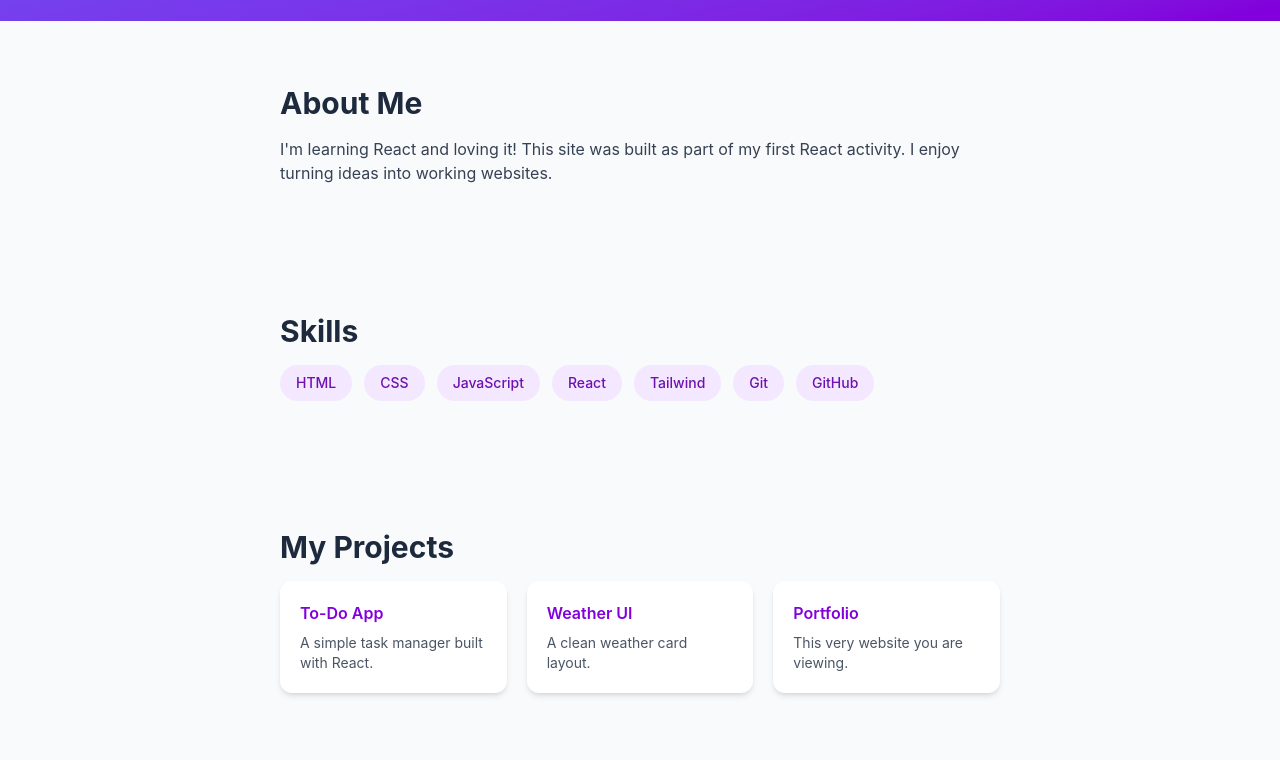
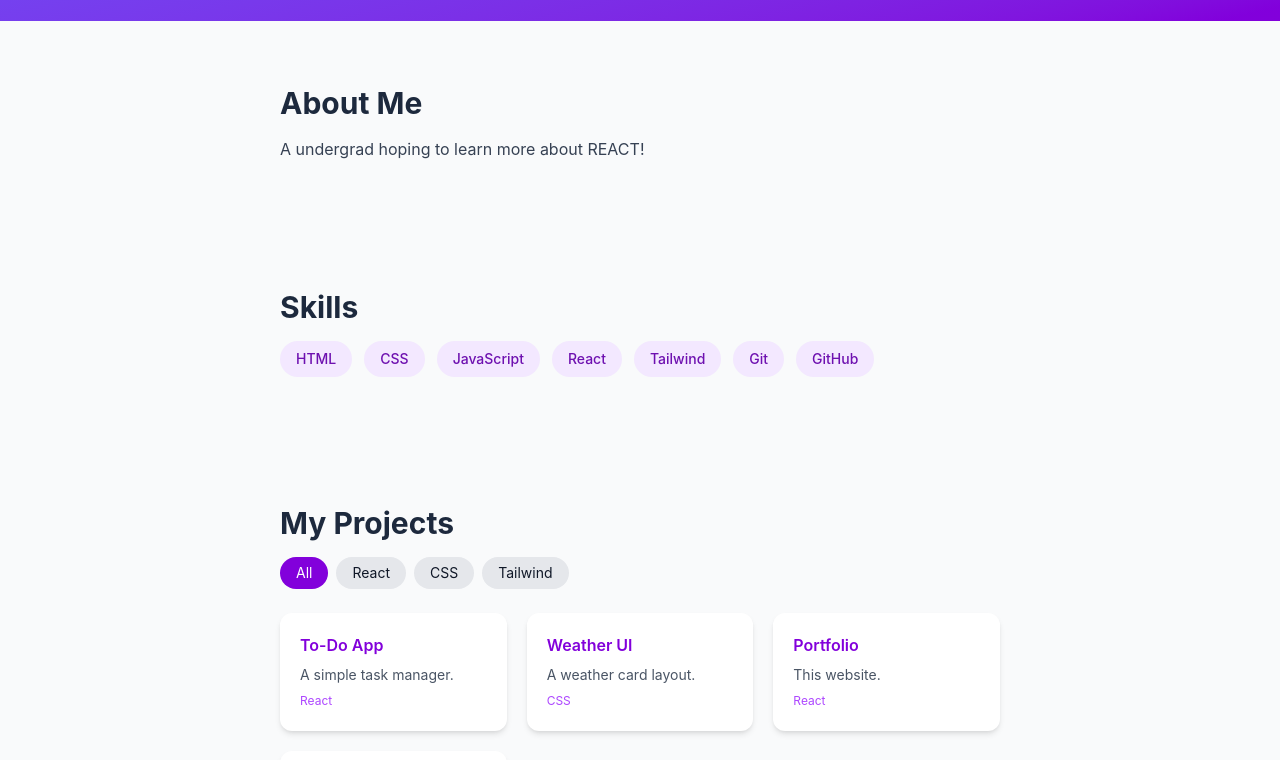
Before and after one commit to saintschwaysLAB/REACT, a React (Vite) app: page / in a window 1280 px wide. Shown: the part 340-1100 px from the top of the page. Built offline with nearby package versions, Linux system fonts and the light colour scheme.

Commit message:
Add interactive filter

```diff
--- a/src/components/About.jsx
+++ b/src/components/About.jsx
@@ -5,8 +5,7 @@ function About() {
         About Me
       </h2>
       <p className="text-gray-700 dark:text-gray-300">
-        I'm learning React and loving it! This site was built as part of my
-        first React activity. I enjoy turning ideas into working websites.
+        A undergrad hoping to learn more about REACT!
       </p>
     </section>
   );
--- a/src/components/Header.jsx
+++ b/src/components/Header.jsx
@@ -2,7 +2,7 @@ function Header({ darkMode, toggleDark }) {
   return (
     <header className="bg-gradient-to-br from-indigo-500 to-purple-700 text-white text-center px-6 py-20">
       <h1 className="text-4xl md:text-5xl font-bold mb-3">
-        Hi, I'm <span className="text-yellow-300">Your Name</span> 👋
+        Hi, I'm <span className="text-yellow-300">Eduard Ken Gallardo</span> 👋
       </h1>
       <p className="opacity-90 mb-6">Aspiring Web Developer | React Learner</p>
       <button
--- a/src/components/Projects.jsx
+++ b/src/components/Projects.jsx
@@ -1,17 +1,41 @@
+import { useState } from 'react';
+
 const projects = [
-  { id: 1, title: 'To-Do App', desc: 'A simple task manager built with React.' },
-  { id: 2, title: 'Weather UI', desc: 'A clean weather card layout.' },
-  { id: 3, title: 'Portfolio', desc: 'This very website you are viewing.' },
+  { id: 1, title: 'To-Do App', desc: 'A simple task manager.', tag: 'React' },
+  { id: 2, title: 'Weather UI', desc: 'A weather card layout.', tag: 'CSS' },
+  { id: 3, title: 'Portfolio', desc: 'This website.', tag: 'React' },
+  { id: 4, title: 'Landing Page', desc: 'A responsive landing page.', tag: 'Tailwind' },
 ];
 
 function Projects() {
+  const [filter, setFilter] = useState('All');
+  const tags = ['All', 'React', 'CSS', 'Tailwind'];
+  const filtered = filter === 'All' ? projects : projects.filter((p) => p.tag === filter);
+
   return (
     <section id="projects" className="max-w-3xl mx-auto px-6 py-16">
       <h2 className="text-3xl font-bold mb-4 text-slate-800 dark:text-blue-200">
         My Projects
       </h2>
+
+      <div className="flex flex-wrap gap-2 mb-6">
+        {tags.map((t) => (
+          <button
+            key={t}
+            onClick={() => setFilter(t)}
+            className={`px-4 py-1.5 rounded-full text-sm transition-colors ${
+              filter === t
+                ? 'bg-purple-700 text-white'
+                : 'bg-gray-200 dark:bg-gray-700 hover:bg-gray-300 dark:hover:bg-gray-600'
+            }`}
+          >
+            {t}
+          </button>
+        ))}
+      </div>
+
       <div className="grid grid-cols-1 sm:grid-cols-2 md:grid-cols-3 gap-5">
-        {projects.map((p) => (
+        {filtered.map((p) => (
           <div
             key={p.id}
             className="bg-white dark:bg-gray-800 rounded-xl shadow-md p-5 hover:-translate-y-1 transition-transform"
@@ -20,6 +44,7 @@ function Projects() {
               {p.title}
             </h3>
             <p className="text-gray-600 dark:text-gray-300 text-sm">{p.desc}</p>
+            <span className="text-xs text-purple-500 mt-2 inline-block">{p.tag}</span>
           </div>
         ))}
       </div>
--- a/src/index.css
+++ b/src/index.css
@@ -1 +1,3 @@
 @import "tailwindcss";
+
+@custom-variant dark (&:where(.dark, .dark *));
```
